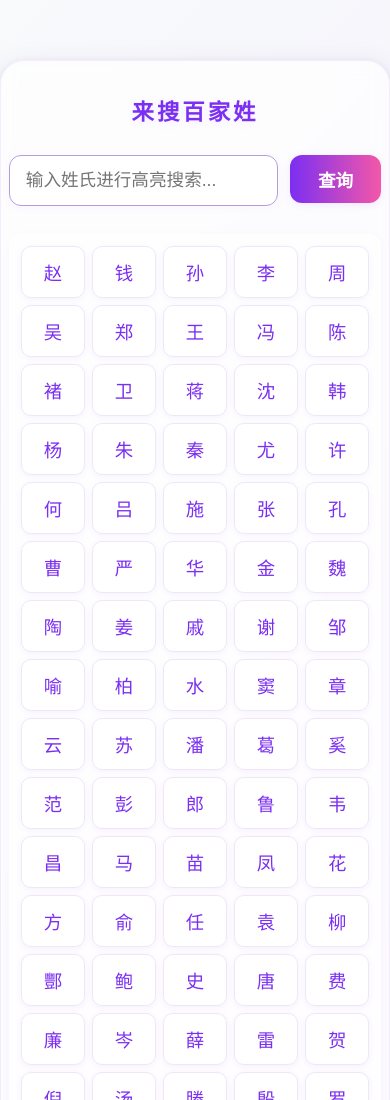
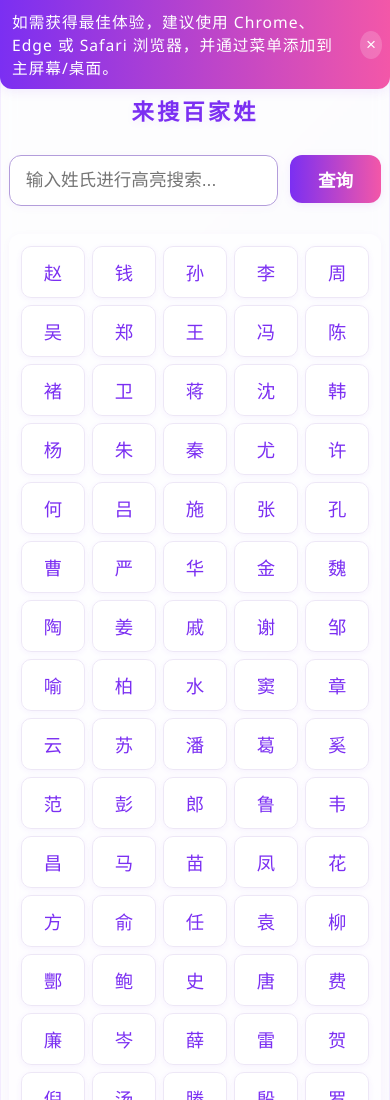
Before and after one commit to lmf20000/Surnames-Search, a plain HTML site: page index.html in a window 390 px wide. Shown: the top 1100 px of the page. Drawn offline with Linux system fonts and the light colour scheme.

Commit message:
增强PWA适配性

```diff
--- a/index.html
+++ b/index.html
@@ -9,6 +9,10 @@
     <link rel="manifest" href="./manifest.json">
 </head>
 <body>
+    <div id="pwaGuideBar" class="pwa-guide-bar" style="display:none;">
+        <span id="pwaGuideMsg"></span>
+        <button id="pwaGuideClose">×</button>
+    </div>
     <div class="container">
         <h1>来搜百家姓</h1>
         <div class="search-box">
--- a/script.js
+++ b/script.js
@@ -1,5 +1,5 @@
 // 等待 DOM 完全加载后再执行脚本
-// 本脚本实现百家姓搜索功能，只有点击"查询"按钮或按回车键时才会触发搜索
+// 本脚本实现百家姓搜索功能，增强PWA适配性，自动检测浏览器并引导用户添加到主屏幕/桌面
 
 document.addEventListener('DOMContentLoaded', function() {
     // 获取输入框、查询按钮和姓氏容器的 DOM 元素引用
@@ -10,6 +10,10 @@ document.addEventListener('DOMContentLoaded', function() {
     const customModal = document.getElementById('customModal');
     const customModalMsg = document.getElementById('customModalMsg');
     const customModalBtn = document.getElementById('customModalBtn');
+    // 获取PWA引导条相关元素
+    const pwaGuideBar = document.getElementById('pwaGuideBar');
+    const pwaGuideMsg = document.getElementById('pwaGuideMsg');
+    const pwaGuideClose = document.getElementById('pwaGuideClose');
 
     // 百家姓列表，包含单姓和复姓
     const surnames = [
@@ -75,6 +79,55 @@ document.addEventListener('DOMContentLoaded', function() {
     };
 
     /**
+     * PWA 适配性检测与引导
+     */
+    function isInStandaloneMode() {
+        // 判断是否已安装为PWA
+        return (window.matchMedia('(display-mode: standalone)').matches || window.navigator.standalone === true);
+    }
+    function isWeixinOrQQ() {
+        const ua = navigator.userAgent.toLowerCase();
+        return ua.indexOf('micromessenger') !== -1 || ua.indexOf('qq/') !== -1;
+    }
+    function isAndroid() {
+        return /android/i.test(navigator.userAgent);
+    }
+    function isIOS() {
+        return /iphone|ipad|ipod/i.test(navigator.userAgent);
+    }
+    function isSafari() {
+        return /safari/i.test(navigator.userAgent) && !/chrome/i.test(navigator.userAgent);
+    }
+    function isChrome() {
+        return /chrome/i.test(navigator.userAgent) && !/edge/i.test(navigator.userAgent);
+    }
+    function isEdge() {
+        return /edg/i.test(navigator.userAgent);
+    }
+    function showPwaGuide(msg) {
+        pwaGuideMsg.innerHTML = msg;
+        pwaGuideBar.style.display = 'flex';
+    }
+    pwaGuideClose.onclick = function() {
+        pwaGuideBar.style.display = 'none';
+    };
+
+    // 只在未安装PWA时显示引导
+    if (!isInStandaloneMode()) {
+        if (isWeixinOrQQ()) {
+            showPwaGuide('当前浏览器不支持"添加到主屏幕"功能，请点击右上角菜单，选择"在浏览器中打开"，再用 Chrome 或 Safari 访问本网站以获得最佳体验。');
+        } else if (isAndroid() && isChrome()) {
+            showPwaGuide('点击浏览器右上角菜单，选择"添加到主屏幕"或"安装应用"，即可像App一样使用。');
+        } else if (isIOS() && isSafari()) {
+            showPwaGuide('点击底部分享按钮，选择"添加到主屏幕"，即可像App一样使用。');
+        } else if (isEdge()) {
+            showPwaGuide('点击地址栏右侧"安装"图标，可将本应用安装到桌面。');
+        } else {
+            showPwaGuide('如需获得最佳体验，建议使用 Chrome、Edge 或 Safari 浏览器，并通过菜单添加到主屏幕/桌面。');
+        }
+    }
+
+    /**
      * 搜索并只高亮第一个匹配的姓氏，若无匹配则弹窗提示
      */
     function search() {
--- a/style.css
+++ b/style.css
@@ -193,3 +193,47 @@ footer {
     background: linear-gradient(90deg, #f357a8 0%, #7b2ff2 100%);
     transform: scale(1.08);
 }
+
+/* PWA 添加到主屏幕/桌面引导条 */
+.pwa-guide-bar {
+    position: fixed;
+    top: 0; left: 0; right: 0;
+    z-index: 10000;
+    background: linear-gradient(90deg, #7b2ff2 0%, #f357a8 100%);
+    color: #fff;
+    font-size: 1.08em;
+    font-weight: 500;
+    padding: 12px 16px 12px 24px;
+    display: flex;
+    align-items: center;
+    justify-content: center;
+    box-shadow: 0 2px 12px rgba(123,47,242,0.10);
+    border-bottom-left-radius: 12px;
+    border-bottom-right-radius: 12px;
+    letter-spacing: 1px;
+    animation: fadeIn 0.4s;
+}
+.pwa-guide-bar button {
+    margin-left: 18px;
+    background: rgba(255,255,255,0.18);
+    border: none;
+    color: #fff;
+    font-size: 1.3em;
+    border-radius: 50%;
+    width: 32px; height: 32px;
+    cursor: pointer;
+    transition: background 0.2s;
+}
+.pwa-guide-bar button:hover {
+    background: rgba(255,255,255,0.32);
+}
+@media (max-width: 700px) {
+    .pwa-guide-bar {
+        font-size: 0.98em;
+        padding: 10px 8px 10px 12px;
+    }
+    .pwa-guide-bar button {
+        width: 28px; height: 28px;
+        font-size: 1.1em;
+    }
+}
```
Also changed, not shown: 1 other file.
